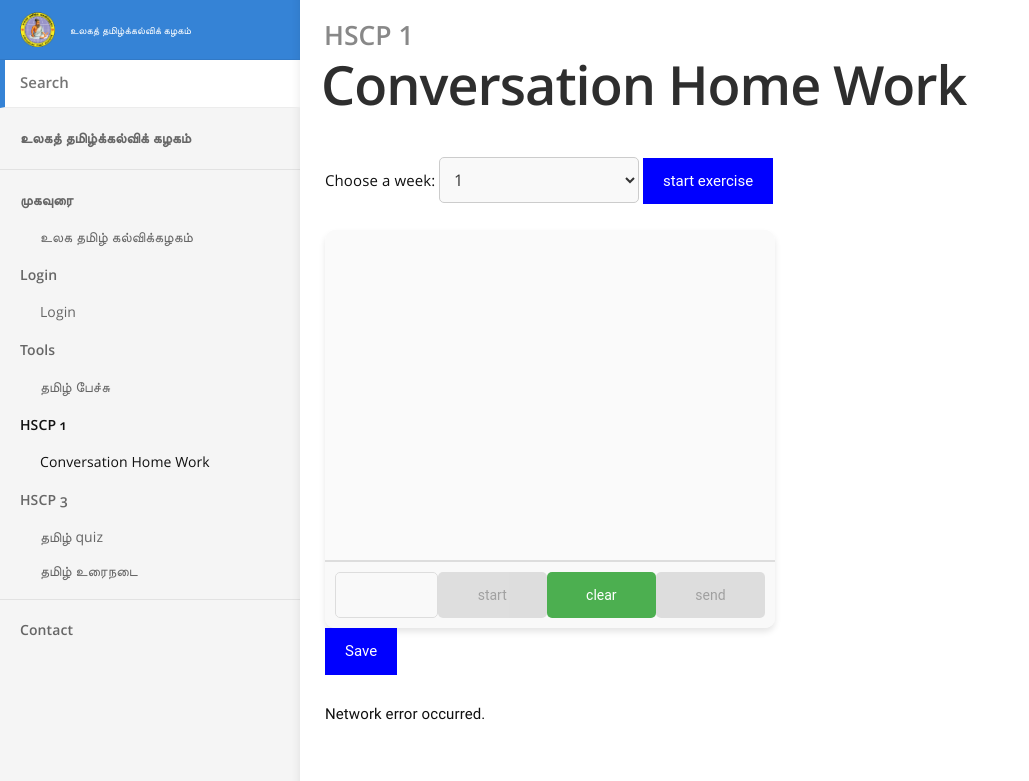
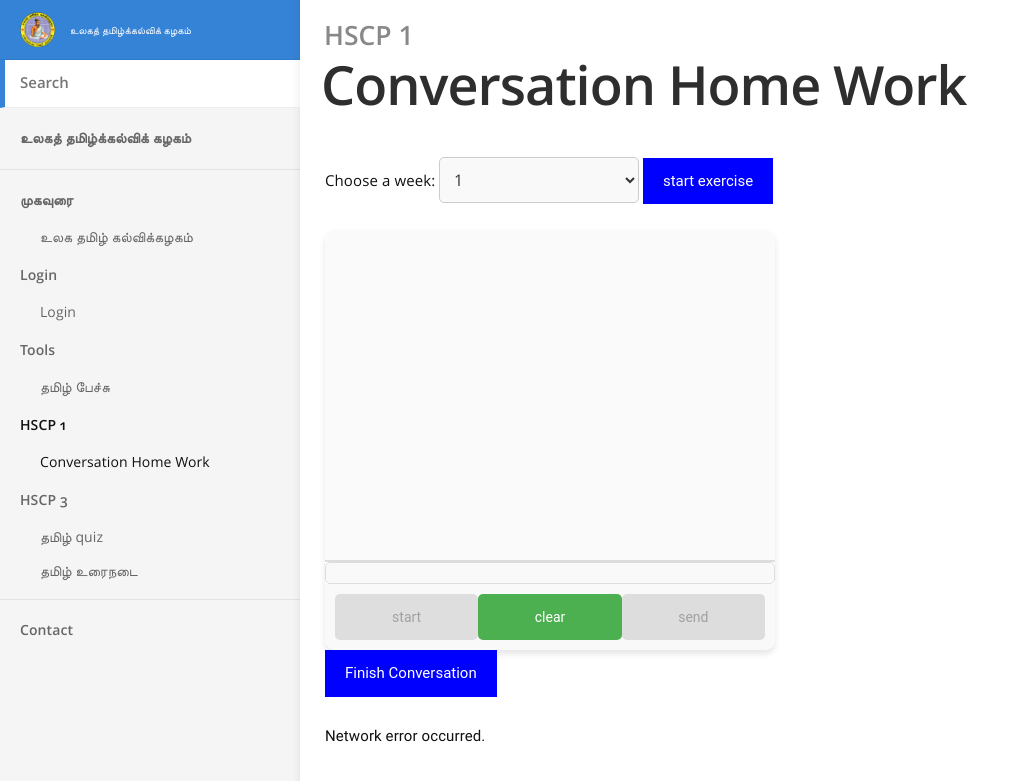
Before and after one commit to mperumal-usd/ita, a Jekyll site: the page built from _docs/tamil_conversation.md, in a window 1280 px wide. Shown: the top 781 px of the page, without its empty margins (0-1029 px from the left). Built offline with Jekyll 4.4.1, drawn with Linux system fonts in a browser that asks for light colours; some web fonts are replaced.

Commit message:
record speech

```diff
--- a/_docs/tamil_conversation.md
+++ b/_docs/tamil_conversation.md
@@ -20,16 +20,15 @@ title: Conversation Home Work
   <div class="chat-container">
     <div class="chat-box" id="chatBox">
     </div>
+    <div><p type="text" id="userInput"></p> </div>
     <div class="input-area">
-        <p type="text" id="userInput"></p>
-        <br>
         <button id="conversation-start-btn" disabled>start</button>
         <button id="conversation-clear-btn" >clear</button>
         <button id="conversation-stop-btn" onclick="sendMessage()" disabled>send</button>
         <audio id="audioPlayer" controls></audio>
     </div>
   </div>
-<button id="conversation-saveButton">Save</button>
+<button id="conversation-saveButton">Finish Conversation</button>
 <script src="{{ site.baseurl }}/scripts/conversation.js"></script>
 <script>
 tracker();
--- a/scripts/conversation.js
+++ b/scripts/conversation.js
@@ -37,7 +37,7 @@ async function sendMessage() {
         // Simulate receiving a response after a brief delay
         const audioPlayer = document.getElementById('audioPlayer');
         if (counter == 0) {
-            // await speakApi(workSheet.intro[0], audioPlayer)
+            await speakApi(workSheet.intro[0], audioPlayer)
             await speakApi(workSheet.intro[1], audioPlayer)
         }
         // let botResponse = workSheet.conversations[counter];
@@ -128,6 +128,7 @@ if (!('webkitSpeechRecognition' in window)) {
     clearButton.addEventListener('click',()=>{
         const userInput = document.getElementById('userInput');
         userInput.innerHTML="";
+        transcription.innerHTML=""
         audioChunks=[]
         mediaRecorder.start();
         console.log('Audio recording started');
@@ -187,6 +188,7 @@ if (!('webkitSpeechRecognition' in window)) {
             }
         }
         transcription.innerHTML = `${finalTranscript}`;
+        event.results=[]
     };
     recognition.onerror = (event) => {
         console.error('Speech recognition error detected: ' + event.error);
```
